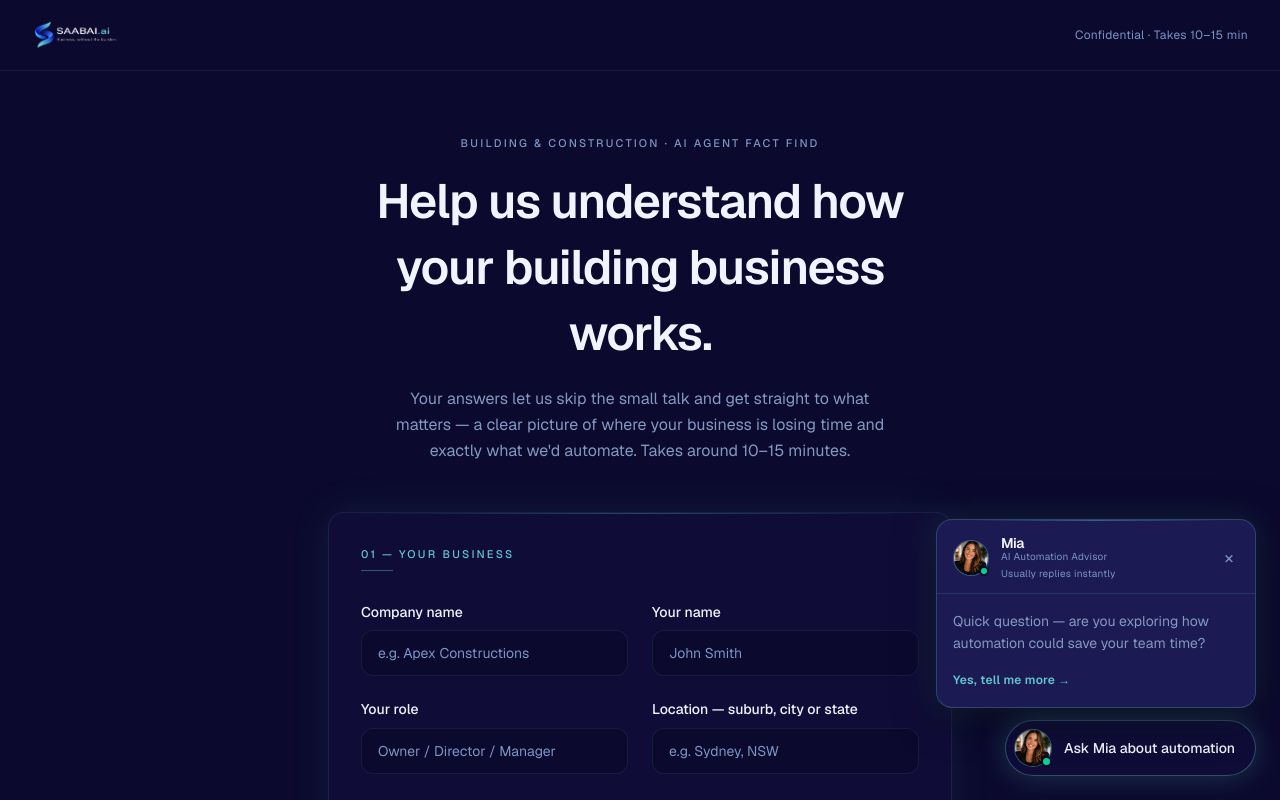
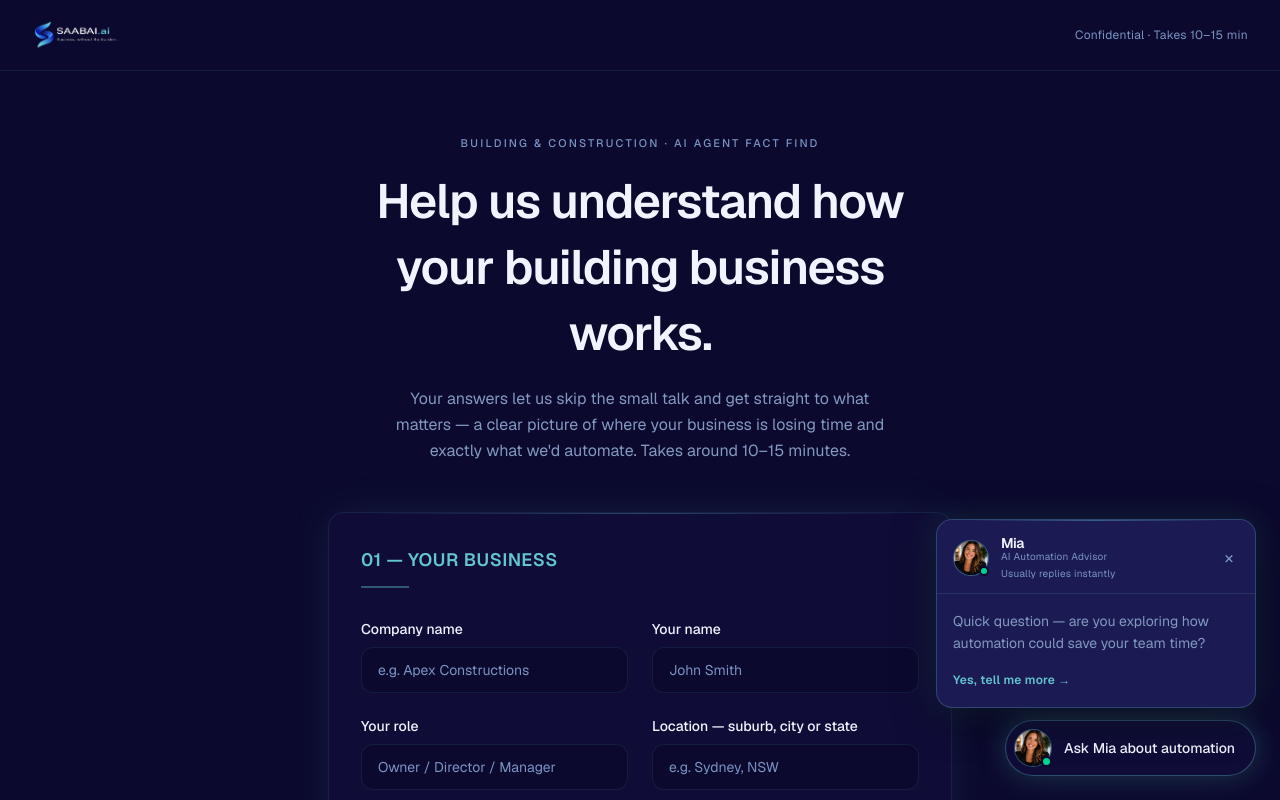
Before and after one commit to sg-satoshi/saabai-site, a Next.js app: page /onboarding/builders in a window 1280 px wide. Shown: the top 800 px of the page. Built offline with nearby package versions, Linux system fonts and the light colour scheme.

Commit message:
feat: increase section heading size on onboarding pages

```diff
--- a/app/onboarding/builders/page.tsx
+++ b/app/onboarding/builders/page.tsx
@@ -47,10 +47,10 @@ const AGENT_GOALS = [
 function SectionHeading({ children }: { children: React.ReactNode }) {
   return (
     <div className="mb-8">
-      <p className="text-[11px] font-medium tracking-[0.2em] text-saabai-teal uppercase mb-2">
+      <p className="text-lg font-semibold tracking-wide text-saabai-teal uppercase mb-3">
         {children}
       </p>
-      <div className="w-8 h-px bg-saabai-teal/40" />
+      <div className="w-12 h-0.5 bg-saabai-teal/40" />
     </div>
   );
 }
--- a/app/onboarding/plon/page.tsx
+++ b/app/onboarding/plon/page.tsx
@@ -66,8 +66,8 @@ const PIPEDRIVE_USE = [
 function SectionHeading({ children }: { children: React.ReactNode }) {
   return (
     <div className="mb-8">
-      <p className="text-[11px] font-medium tracking-[0.2em] text-saabai-teal uppercase mb-2">{children}</p>
-      <div className="w-8 h-px bg-saabai-teal/40" />
+      <p className="text-lg font-semibold tracking-wide text-saabai-teal uppercase mb-3">{children}</p>
+      <div className="w-12 h-0.5 bg-saabai-teal/40" />
     </div>
   );
 }
```
